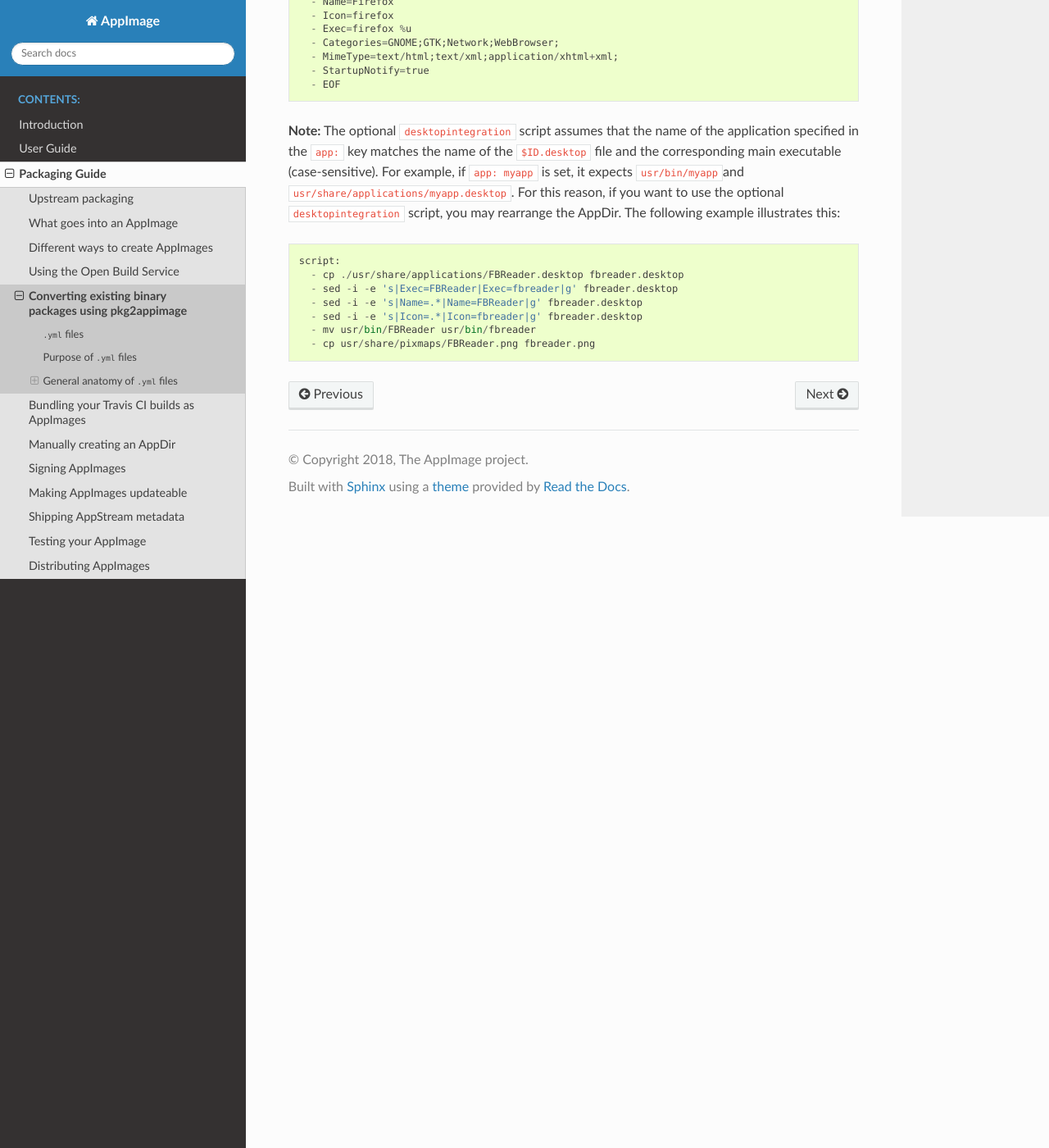
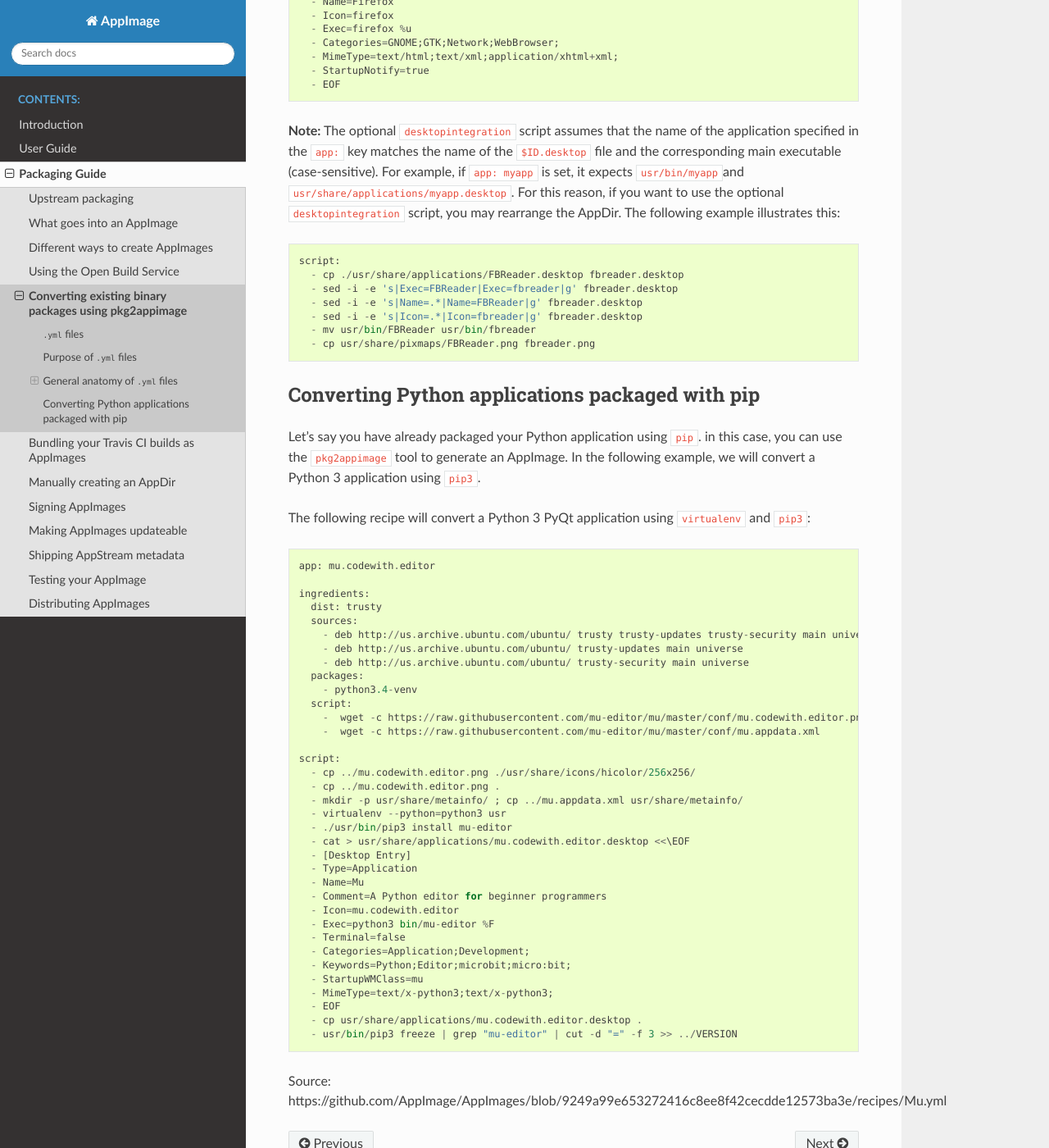
Before and after one commit to AppImage/docs.appimage.org, a Sphinx documentation site: the page built from source/packaging-guide/pkg2appimage.md, in a window 1280 px wide and 1400 px high, scrolled down 8181 px. Shown: the whole window at 82% size. Built offline with Sphinx 7.4.7 and the Read the Docs theme 2.0.0, drawn with Linux system fonts in a browser that asks for light colours.

Commit message:
Update pkg2appimage.md

````diff
--- a/source/packaging-guide/pkg2appimage.md
+++ b/source/packaging-guide/pkg2appimage.md
@@ -16,7 +16,6 @@
 
 This document provides an introduction to the `.yml` files' purpose, their structure and a few examples describing how to use all the advanced features.
 
-
 ## Purpose of `.yml` files
 
 `.yml` is the file extension commonly used for _YAML_ (_Yet Another Markup Language_, nowadays also serves as an abbreviation for _YAML Ain’t Markup Language_).
@@ -26,8 +25,6 @@
 The `.yml` files are used by [`pkg2appimage`](https://github.com/AppImage/AppImages/blob/master/pkg2appimage) which is used in the _AppImages_ project to convert binary _ingredients_ into AppImages for demonstration purposes. Their primary objective is to make it very simple to convert pre-existing binaries into the AppImage format. If you can build your software from source, you may generate AppImages directly as part of your build workflow; in this case you may not need a `.yml` file (but a Travis CI `.travis.yml` and/or a `Makefile`, etc.).
 
 The `.yml` file format is not part of the AppImage standard, which just describes the AppImage container format and is agnostic as to how the payload inside an AppImage gets generated. Neither it is part of AppImageKit, because AppImageKit is only concerned with taking a pre-existing _AppDir_ and converting that into an AppImage. Such an AppDir is created from the instructions stored in the `.yml` files, and converted to an AppImage using _AppImageKit_.
-
-
 
 ## General anatomy of `.yml` files
 
@@ -290,3 +287,49 @@
   - mv usr/bin/FBReader usr/bin/fbreader
   - cp usr/share/pixmaps/FBReader.png fbreader.png
 ```
+
+## Converting Python applications packaged with pip
+
+Let's say you have already packaged your Python application using `pip`. in this case, you can use the `pkg2appimage` tool to generate an AppImage. In the following example, we will convert a Python 3 application using `pip3`.
+
+The following recipe will convert a Python 3 PyQt application using `virtualenv` and `pip3`:
+
+```
+app: mu.codewith.editor
+
+ingredients:
+  dist: trusty
+  sources:
+    - deb http://us.archive.ubuntu.com/ubuntu/ trusty trusty-updates trusty-security main universe
+    - deb http://us.archive.ubuntu.com/ubuntu/ trusty-updates main universe
+    - deb http://us.archive.ubuntu.com/ubuntu/ trusty-security main universe
+  packages:
+    - python3.4-venv
+  script:
+    -  wget -c https://raw.githubusercontent.com/mu-editor/mu/master/conf/mu.codewith.editor.png
+    -  wget -c https://raw.githubusercontent.com/mu-editor/mu/master/conf/mu.appdata.xml
+
+script:
+  - cp ../mu.codewith.editor.png ./usr/share/icons/hicolor/256x256/
+  - cp ../mu.codewith.editor.png .
+  - mkdir -p usr/share/metainfo/ ; cp ../mu.appdata.xml usr/share/metainfo/
+  - virtualenv --python=python3 usr
+  - ./usr/bin/pip3 install mu-editor
+  - cat > usr/share/applications/mu.codewith.editor.desktop <<\EOF
+  - [Desktop Entry]
+  - Type=Application
+  - Name=Mu
+  - Comment=A Python editor for beginner programmers
+  - Icon=mu.codewith.editor
+  - Exec=python3 bin/mu-editor %F
+  - Terminal=false
+  - Categories=Application;Development;
+  - Keywords=Python;Editor;microbit;micro:bit;
+  - StartupWMClass=mu
+  - MimeType=text/x-python3;text/x-python3;
+  - EOF
+  - cp usr/share/applications/mu.codewith.editor.desktop .
+  - usr/bin/pip3 freeze | grep "mu-editor" | cut -d "=" -f 3 >> ../VERSION
+```
+
+Source: https://github.com/AppImage/AppImages/blob/9249a99e653272416c8ee8f42cecdde12573ba3e/recipes/Mu.yml
````
